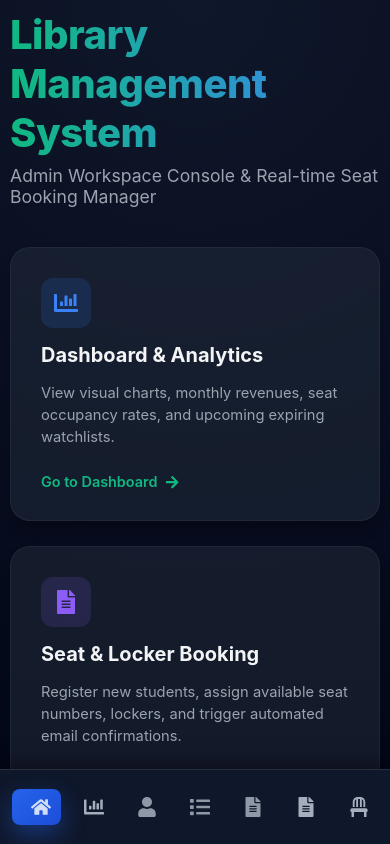
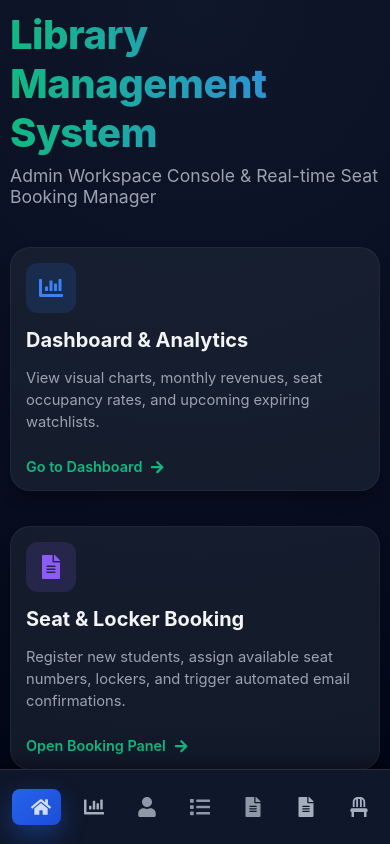
Before and after one commit to sujatapatel7827-maker/Library-Management-System, a React (Vite) app in the folder frontend/: page /home in a window 390 px wide. Built offline with nearby package versions, Linux system fonts and the light colour scheme; no server answers; sample sign-in values are in the browser's storage.

Commit message:
fix(ui): make home page cards responsive and update login redirect

```diff
--- a/frontend/src/pages/AdminLogin.jsx
+++ b/frontend/src/pages/AdminLogin.jsx
@@ -29,7 +29,7 @@ export default function AdminLogin() {
       const token = response.data.token;
       localStorage.setItem("token", token);
       localStorage.setItem("isLogin", "true");
-      navigate("/home/dashboard");
+      navigate("/home");
     } catch (err) {
       console.error("Login failed:", err);
       setError(err.response?.data?.message || "Invalid Username or Password");
--- a/frontend/src/pages/Home.css
+++ b/frontend/src/pages/Home.css
@@ -272,6 +272,12 @@ body.light .welcome-console-footer {
   .quick-cards-grid {
     grid-template-columns: 1fr !important;
   }
+  .quick-card {
+    padding: 15px !important;
+    box-sizing: border-box !important;
+    margin-bottom: 10px !important;
+    width: 100% !important;
+  }
   .hero-wrapper {
     flex-direction: column !important;
     text-align: center !important;
```
